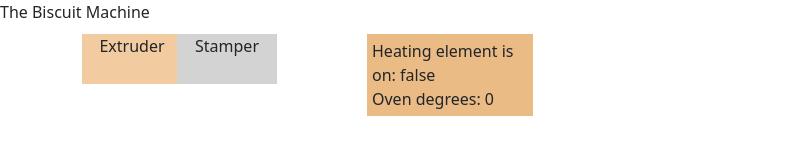
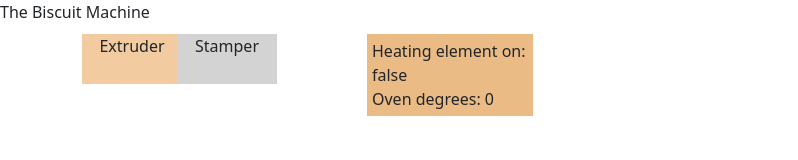
Before and after one commit to anisarambelieva/the-biscuit-machine, a React (Create React App) app: page / in a window 1280 px wide. Shown: the top 160 px of the page, without its empty margins (0-798 px from the left). Built offline with nearby package versions, Linux system fonts and the light colour scheme.

Commit message:
Shorten oven text to stop component from resizing on value change

```diff
--- a/src/components/oven.js
+++ b/src/components/oven.js
@@ -1,6 +1,6 @@
 const Oven = ({ ovenDegrees, heatingElement }) => (
   <div style={{ backgroundColor: "#ebbb86", padding: "5px" }}>
-    <p style={{ margin: 0 }}>Heating element is on: {heatingElement}</p>
+    <p style={{ margin: 0 }}>Heating element on: {heatingElement}</p>
     <p style={{ margin: 0 }}>Oven degrees: {ovenDegrees}</p>
   </div>
 );
```
